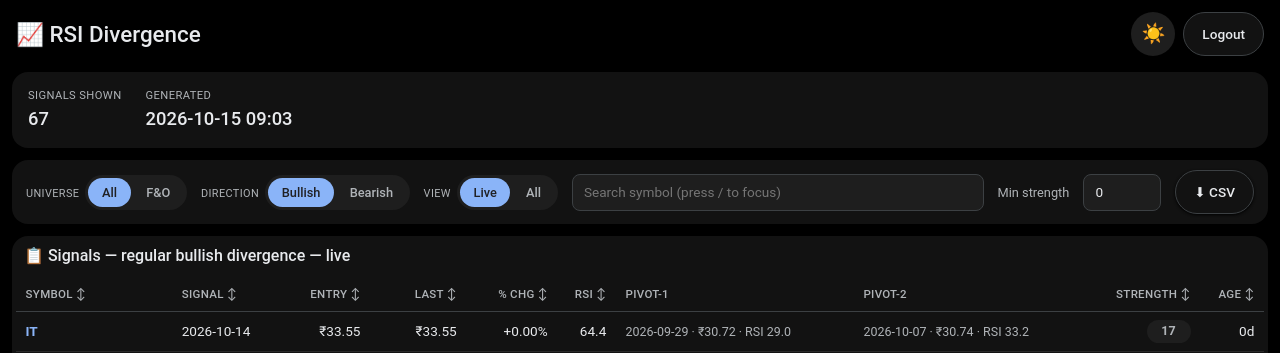
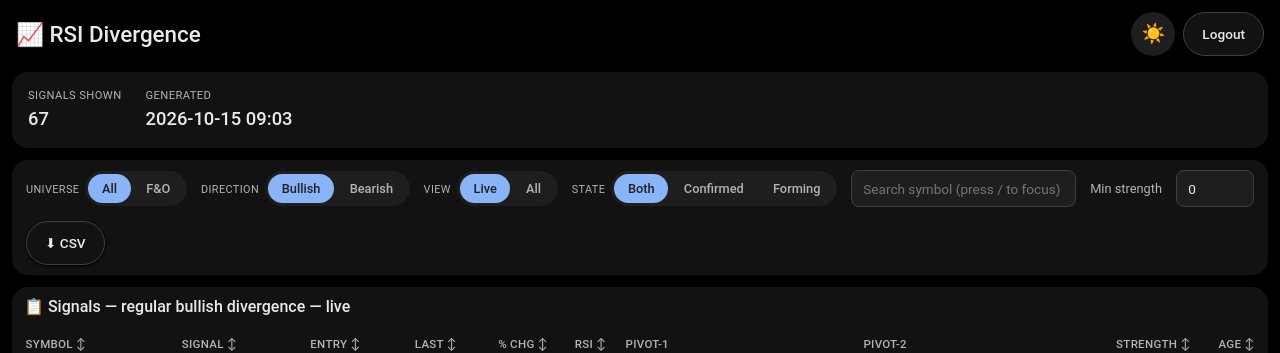
Before and after one commit to dheerkapil/nse-rsi-divergence, a Flask app: page / in a window 1280 px wide. Shown: the top 353 px of the page. Run offline with Flask 3, Linux system fonts and the light colour scheme; the visitor is signed in with stand-in values (Sample User, id 1).

Commit message:
Dashboard: Forming/Confirmed state filter and tag

```diff
--- a/web/templates/index.html
+++ b/web/templates/index.html
@@ -85,6 +85,8 @@
             border-radius:4px; padding:0 3px; margin-left:5px; vertical-align:middle; }
         .inv-tag { font-size:.6rem; font-weight:700; color:var(--danger); border:1px solid var(--danger);
             border-radius:4px; padding:0 3px; margin-left:5px; vertical-align:middle; }
+        .form-tag { font-size:.6rem; font-weight:700; color:var(--primary); border:1px solid var(--primary);
+            border-radius:4px; padding:0 3px; margin-left:5px; vertical-align:middle; }
         .num { text-align:right; font-variant-numeric:tabular-nums; }
         .pos { color:var(--success); } .neg { color:var(--danger); }
         .pivot { color:var(--text-muted); font-size:.78rem; }
@@ -126,6 +128,11 @@
             <div><span class="seg-label">View</span><span class="seg" id="viewSeg">
                 <button data-v="live" class="active">Live</button>
                 <button data-v="all">All</button>
+            </span></div>
+            <div><span class="seg-label">State</span><span class="seg" id="stateSeg">
+                <button data-s="all" class="active">Both</button>
+                <button data-s="confirmed">Confirmed</button>
+                <button data-s="forming">Forming</button>
             </span></div>
             <input type="text" id="searchBox" class="form-control-sm" style="flex:1;min-width:150px;"
                    placeholder="Search symbol (press / to focus)" autocomplete="off">
@@ -172,7 +179,7 @@ toggle.onclick = () => {
     toggle.textContent = root.classList.contains('dark') ? '☀️' : '🌙';
 };
 
-const state = { universe: 'all', direction: 'bullish', view: 'live' };
+const state = { universe: 'all', direction: 'bullish', view: 'live', state: 'all' };
 
 const fmt = (n, d=2) => (n === null || n === undefined || isNaN(n)) ? '—' : Number(n).toFixed(d);
 const pivot = (dt, p, r) => `<span class="pivot">${dt||'—'} · ₹${fmt(p)} · RSI ${fmt(r,1)}</span>`;
@@ -193,6 +200,7 @@ function render() {
     document.getElementById('tableTitle').textContent =
         `📋 Signals — regular ${state.direction} divergence` +
         (state.universe === 'fno' ? ' (F&O)' : '') +
+        (state.state !== 'all' ? ` — ${state.state}` : '') +
         (state.view === 'live' ? ' — live' : ' — all (incl. invalidated)');
     const q = (document.getElementById('searchBox').value || '').trim().toUpperCase();
     const minS = parseFloat(document.getElementById('minStrength').value) || 0;
@@ -200,6 +208,7 @@ function render() {
         s.direction === state.direction &&
         (state.universe === 'all' || s.is_fno) &&
         (state.view === 'all' || !s.invalidated) &&
+        (state.state === 'all' || (s.state || 'confirmed') === state.state) &&
         s.symbol.includes(q) &&
         (s.strength || 0) >= minS
     );
@@ -216,6 +225,7 @@ function render() {
         const pctCls = pct === null ? '' : (pct >= 0 ? 'pos' : 'neg');
         const pctTxt = pct === null ? '—' : (pct >= 0 ? '+' : '') + fmt(pct) + '%';
         const tags = (s.is_fno ? '<span class="fno-tag">F&amp;O</span>' : '') +
+                     ((s.state === 'forming') ? '<span class="form-tag">forming</span>' : '') +
                      (s.invalidated ? '<span class="inv-tag">invalid</span>' : '');
         return `<tr class="${s.invalidated ? 'invalid' : ''}">
             <td class="sym"><a class="symlink" href="https://www.tradingview.com/chart/?symbol=NSE:${s.symbol}" target="_blank" rel="noopener">${s.symbol}</a>${tags}</td>
@@ -253,6 +263,13 @@ document.querySelectorAll('#viewSeg button').forEach(b => {
         render();
     };
 });
+document.querySelectorAll('#stateSeg button').forEach(b => {
+    b.onclick = () => {
+        state.state = b.dataset.s;
+        document.querySelectorAll('#stateSeg button').forEach(x => x.classList.toggle('active', x === b));
+        render();
+    };
+});
 document.querySelectorAll('#sigTable thead th[data-key]').forEach(th => {
     th.onclick = () => {
         const k = th.dataset.key;
@@ -260,7 +277,7 @@ document.querySelectorAll('#sigTable thead th[data-key]').forEach(th => {
         render();
     };
 });
-const CSV_COLS = ['symbol','direction','signal_date','price','last_price','pct_since','rsi',
+const CSV_COLS = ['symbol','direction','state','signal_date','price','last_price','pct_since','rsi',
     'pivot1_date','pivot1_price','pivot1_rsi','pivot2_date','pivot2_price','pivot2_rsi',
     'strength','age_bars','is_fno','invalidated'];
 function downloadCSV() {
@@ -271,7 +288,7 @@ function downloadCSV() {
     const blob = new Blob([lines.join('\n')], {type: 'text/csv;charset=utf-8'});
     const a = document.createElement('a');
     a.href = URL.createObjectURL(blob);
-    a.download = `rsi_divergence_${state.direction}${state.universe === 'fno' ? '_fno' : ''}${state.view === 'all' ? '_all' : ''}.csv`;
+    a.download = `rsi_divergence_${state.direction}${state.universe === 'fno' ? '_fno' : ''}${state.state !== 'all' ? '_' + state.state : ''}${state.view === 'all' ? '_all' : ''}.csv`;
     document.body.appendChild(a); a.click(); a.remove();
     URL.revokeObjectURL(a.href);
 }
```
